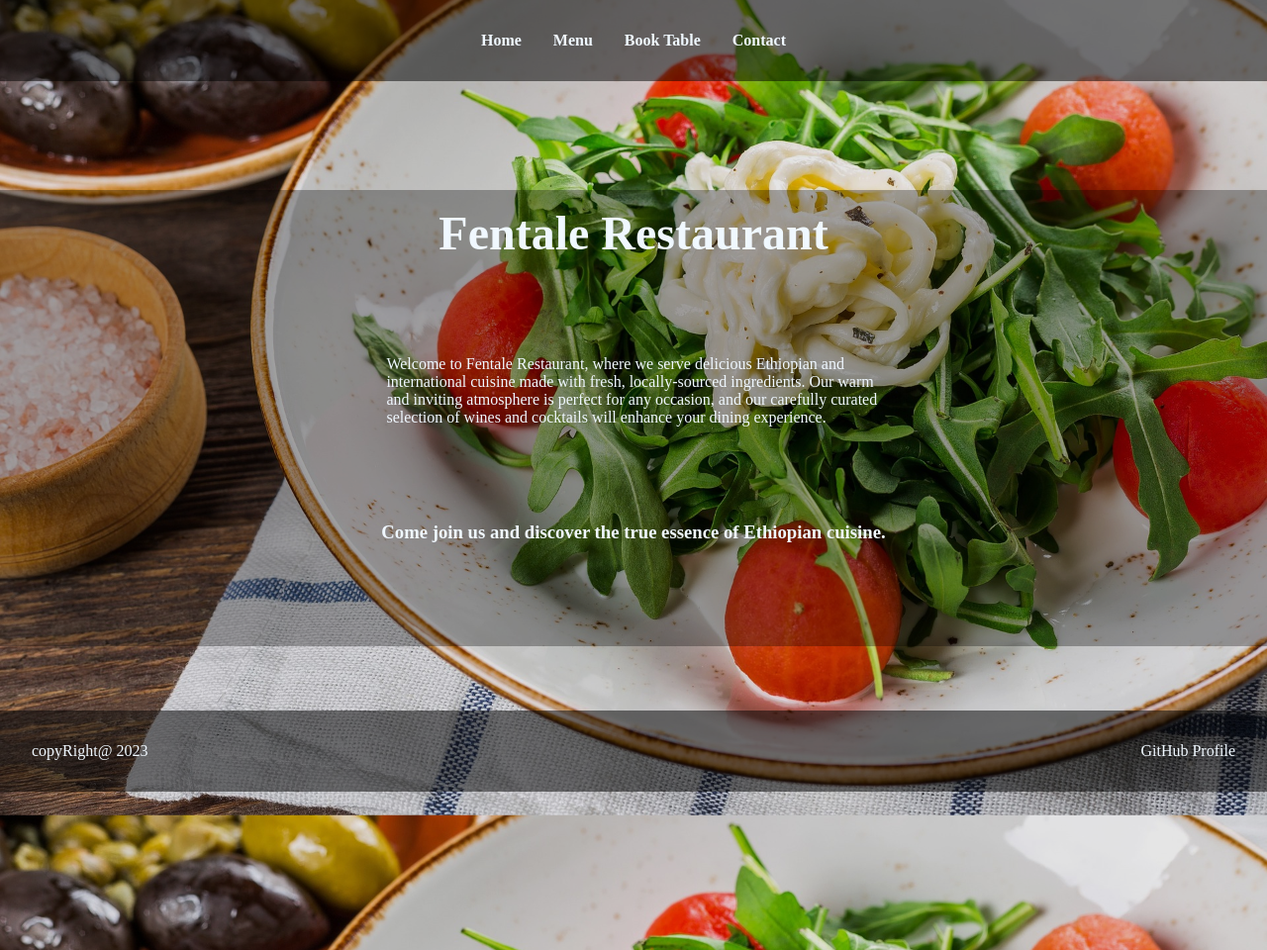
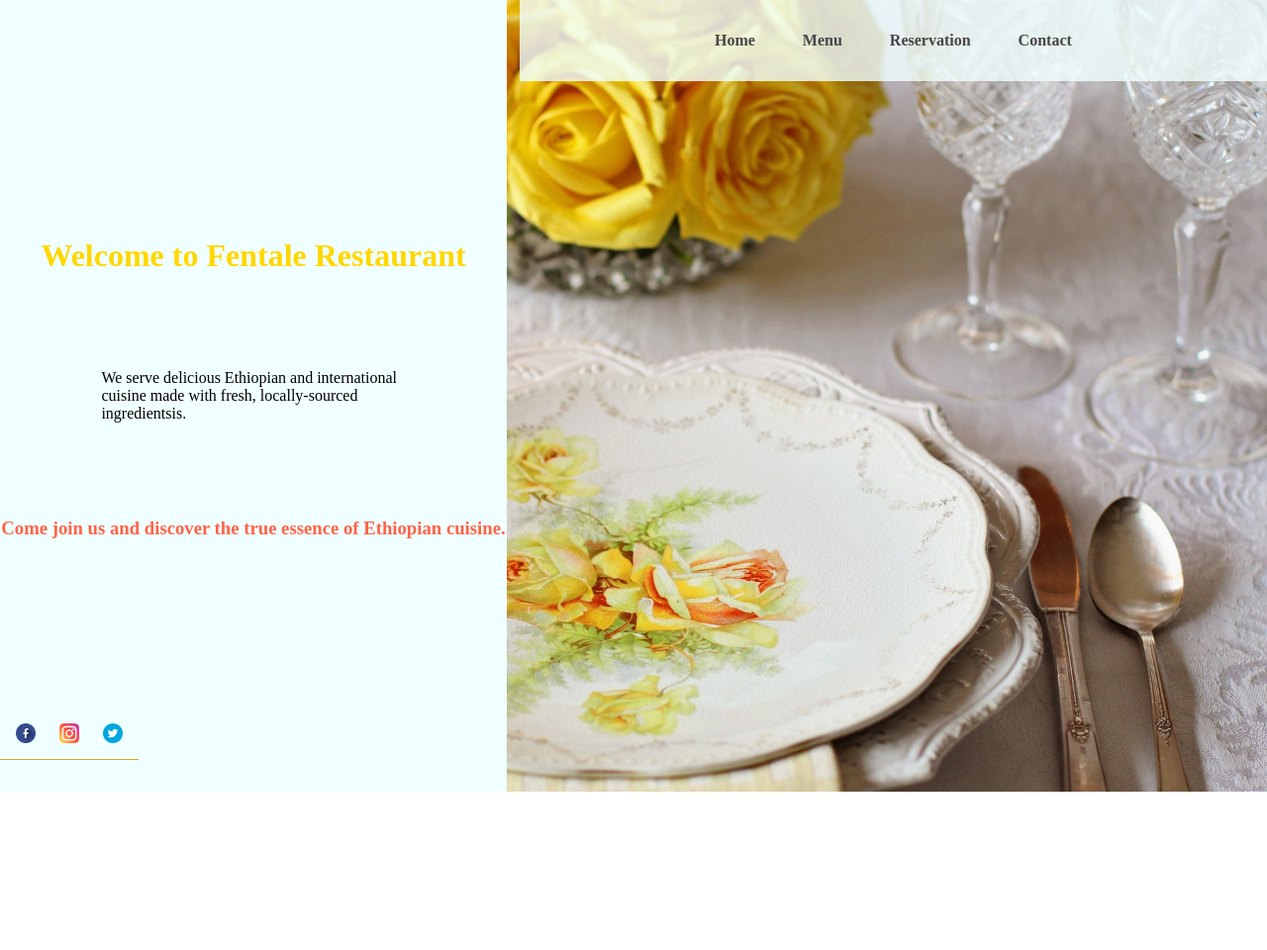
Before and after one commit to Uwancha/fentale-restaurant, a website built with webpack: page dist/index.html in a window 1280 px wide. Shown: the whole page at 99% size. After the commit the page ends 800 px from the top, so only its background shows below. Built offline with nearby package versions, Linux system fonts and the light colour scheme.

Commit message:
refactor: Improve layout and style of home component

```diff
--- a/src/home.js
+++ b/src/home.js
@@ -0,0 +1,52 @@
+import "./style.css"
+import fbIcon from "./icons/facebook_4494479.png"
+import igIcon from "./icons/instagram_2111463.png"
+import twitterIcon from "./icons/twitter_4494477.png"
+
+export default function renderHome() {
+    const nav = document.createElement("nav");
+    const main = document.createElement("main");
+    const icons = document.createElement("div");
+
+
+   let items = ['Home', 'Menu', 'Reservation', 'Contact'];
+
+    // Loop through the array and create an li element for each item
+    items.forEach(function(item) {
+        let li = document.createElement('li');
+        li.textContent = item;
+        li.classList.add("li")
+        nav.appendChild(li);
+    });
+
+    const section = document.createElement("section")
+    const restName = document.createElement("h4");
+    const description = document.createElement("div");
+    const h4 = document.createElement("h3")
+    restName.textContent = "Welcome to Fentale Restaurant";
+    description.textContent = "We serve delicious Ethiopian and international cuisine made with fresh, locally-sourced ingredientsis.";
+    h4.textContent = "Come join us and discover the true essence of Ethiopian cuisine.";
+    description.classList.add("description")
+    section.appendChild(restName);
+    section.appendChild(description);
+    section.appendChild(h4)
+    main.appendChild(section)
+
+
+    let fb = document.createElement("img");
+    let ig = document.createElement("img");
+    let twitter = document.createElement("img")
+    fb.src = fbIcon;
+    ig.src = igIcon;
+    twitter.src = twitterIcon;
+
+    icons.appendChild(fb);
+    icons.appendChild(ig);
+    icons.appendChild(twitter);
+    icons.classList.add('icons')
+
+    main.appendChild(icons)
+
+    return { nav, main}
+
+}
--- a/src/index.js
+++ b/src/index.js
@@ -1,54 +1,20 @@
-import './style.css'
+import renderHome from "./home";
 
-function mainComponent() {
-    const app = document.createElement("div");
-    const nav = document.createElement("nav");
-    const main = document.createElement("main");
-    const footer = document.createElement("footer");
+const app = document.createElement("div");
+app.classList.add("app");
 
+function rendernavBar() {
+    //const app = document.createElement("div");
 
-   let items = ['Home', 'Menu', 'Book Table', 'Contact'];
-
-    // Loop through the array and create an li element for each item
-    items.forEach(function(item) {
-        let li = document.createElement('li');
-        li.textContent = item;
-        li.classList.add("li")
-        nav.appendChild(li);
-    });
-
-    const section = document.createElement("section")
-    const restName = document.createElement("h4");
-    const description = document.createElement("div");
-    const h4 = document.createElement("h3")
-    restName.textContent = "Fentale Restaurant";
-    description.textContent = "Welcome to Fentale Restaurant, where we serve delicious Ethiopian and international cuisine made with fresh, locally-sourced ingredients. Our warm and inviting atmosphere is perfect for any occasion, and our carefully curated selection of wines and cocktails will enhance your dining experience.";
-    h4.textContent = "Come join us and discover the true essence of Ethiopian cuisine.";
-    description.classList.add("description")
-    section.appendChild(restName);
-    section.appendChild(description);
-    section.appendChild(h4)
-    main.appendChild(section)
-
-
-    const copyRight = document.createElement("div");
-    const gitHubLink = document.createElement("div");
-    copyRight.textContent = "copyRight@ 2023";
-    gitHubLink.textContent = "GitHub Profile";
-
-    footer.appendChild(copyRight);
-    footer.appendChild(gitHubLink)
-
-
-    app.appendChild(nav);
-    app.appendChild(main)
-    app.appendChild(footer)
-    app.classList.add("app")
+    app.appendChild(renderHome().nav);
     document.body.appendChild(app);
-
-
-
 
 }
 
-mainComponent()
+function mainComponent(component) {
+    app.appendChild(component)
+    document.body.appendChild(app);
+}
+
+rendernavBar();
+mainComponent(renderHome().main)
--- a/src/style.css
+++ b/src/style.css
@@ -6,44 +6,45 @@
 body {
     height: 100vh;
     width: 100%;
-    background-image: linear-gradient(rgb(0,0,0, .1), rgb(0,0,0,.1)), url(./images/salad-2068210_1920.jpg);
+    background-image: linear-gradient(rgb(0,0,0, .01), rgb(0,0,0,.01)), url(./images/table-setting-2107600_1920.jpg);
     background-position: center;
     background-size: cover;
-    padding-top: 2rem;
 }
 
 .app {
     height: 100%;
-    margin-top: 10rem;
 }
 
 nav {
     display: flex;
     justify-content: center;
     align-items: center;
-    gap: 2rem;
-    background-color: rgb(0, 0, 0, .5);
+    gap: 3rem;
+    background-color: rgb(240, 255, 255, .8);
     padding-top: 2rem;
     padding-bottom: 2rem;
     position: fixed;
     top: 0;
-    width: 100%;
+    right: 0;
+    width: 59%;
 }
 
 .li {
     list-style: none;
-    color: aliceblue;
+    color: rgb(72, 70, 70);
     font-weight: 700;
 }
 
 main {
-    width: 100%;
-    height: 60%;
-    background-color: rgb(0, 0, 0, .3);
+    top: 0;
+    left: 0;
+    width: 40%;
+    height: 100%;
+    background-color: azure;
 }
 
 .description {
-    width: 40%;
+    width: 60%;
     font-weight: 500;
 }
 
@@ -52,22 +53,53 @@ section {
     flex-direction: column;
     align-items: center;
     gap: 6rem;
-    color: aliceblue;
-    padding: 1rem;
+    color: black;
+    padding-top: 15rem;
 }
 
 h4 {
-    font-size: 3rem;
+    font-size: 2rem;
     font-weight: 800;
+    color: gold;
 }
 
-footer {
+h3 {
+    color: tomato;
+}
+
+.icons {
     display: flex;
-    justify-content: space-between;
-    color: aliceblue;
-    background-color: rgb(0, 0, 0, .5);
+    justify-content: center;
+    gap: 1.5rem;
     position: fixed;
     bottom: 0;
-    width: 100%;
-    padding: 2rem;
+    margin-bottom: 2rem;
+    padding: 1rem;
+    border-bottom: solid goldenrod 1px;
 }
+
+img {
+    width: 20px;
+    height: 20px;
+}
+
+@media (max-width: 767px) {
+    nav {
+        display: flex;
+        justify-content: center;
+        align-items: center;
+        gap: 2rem;
+        background-color: rgb(240, 255, 255, .8);
+        padding-top: 2rem;
+        padding-bottom: 2rem;
+        top: 0;
+        width: 100%;
+    }
+
+
+    main {
+        left: 0;
+        background-color: rgb(240, 255, 255, .5);
+        width: 100%;
+    }
+}
```
Also changed, not shown: dist/6b3c45d8861a164cfdcb.jpg (deleted), dist/7e6a1e5fdf0bd596048d.png (added), dist/93ac3f9a344ecd5d01a4.png (added), dist/d4feb9c3b8abdeb645c9.jpg (added), dist/e719d8b29f452a16302d.png (added), dist/main.bundle.js, src/icons/facebook_4494479.png (added), src/icons/instagram_2111463.png (added), src/icons/twitter_4494477.png (added), src/images/table-setting-2107600_1920.jpg (added).
